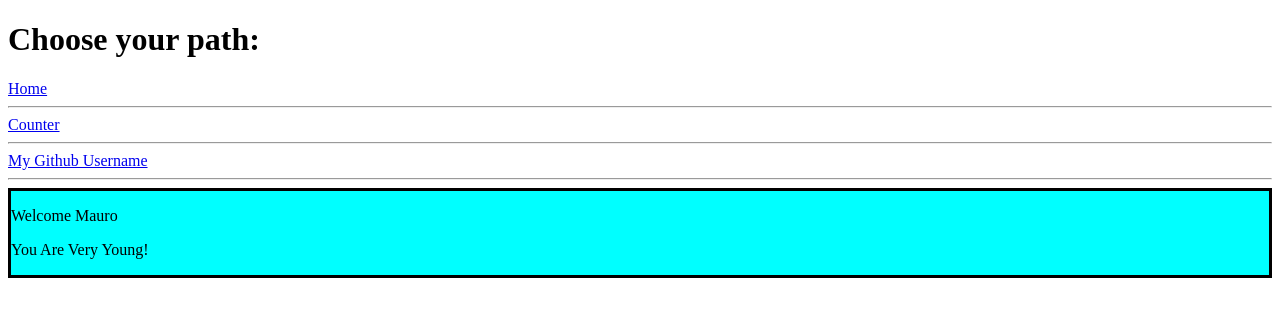
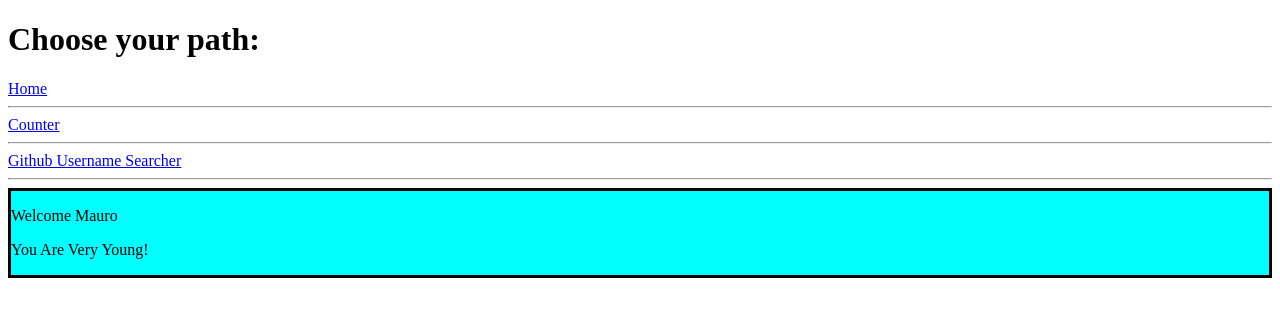
Before and after one commit to Lorenzoleggieri/esercizi-react, a React (Create React App) app: page / in a window 1280 px wide. Shown: the top 316 px of the page. Built offline with nearby package versions, Linux system fonts and the light colour scheme.

Commit message:
React Router ex 7 completed

```diff
--- a/src/App.js
+++ b/src/App.js
@@ -14,12 +14,16 @@ export class App extends React.Component {
 				<hr />
 				<Link to="/counter">Counter</Link>
 				<hr />
-				<Link to="users/LorenzoLeggieri">My Github Username</Link>
+				<Link to="users">Github Username Searcher</Link>
 				<hr />
 				<Routes>
 					<Route path="/" element={<Welcome name="Mauro" />} />
 					<Route path="counter" element={<Counter />} />
 					<Route path="users" element={<GithubUserList />}>
+						<Route
+							index
+							element={<p>please insert a name and click the button</p>}
+						/>
 						<Route path=":username" element={<ShowGithubUser />} />
 					</Route>
 					<Route path="*" element={<h1>PAGINA NON TROVATA</h1>} />
```
